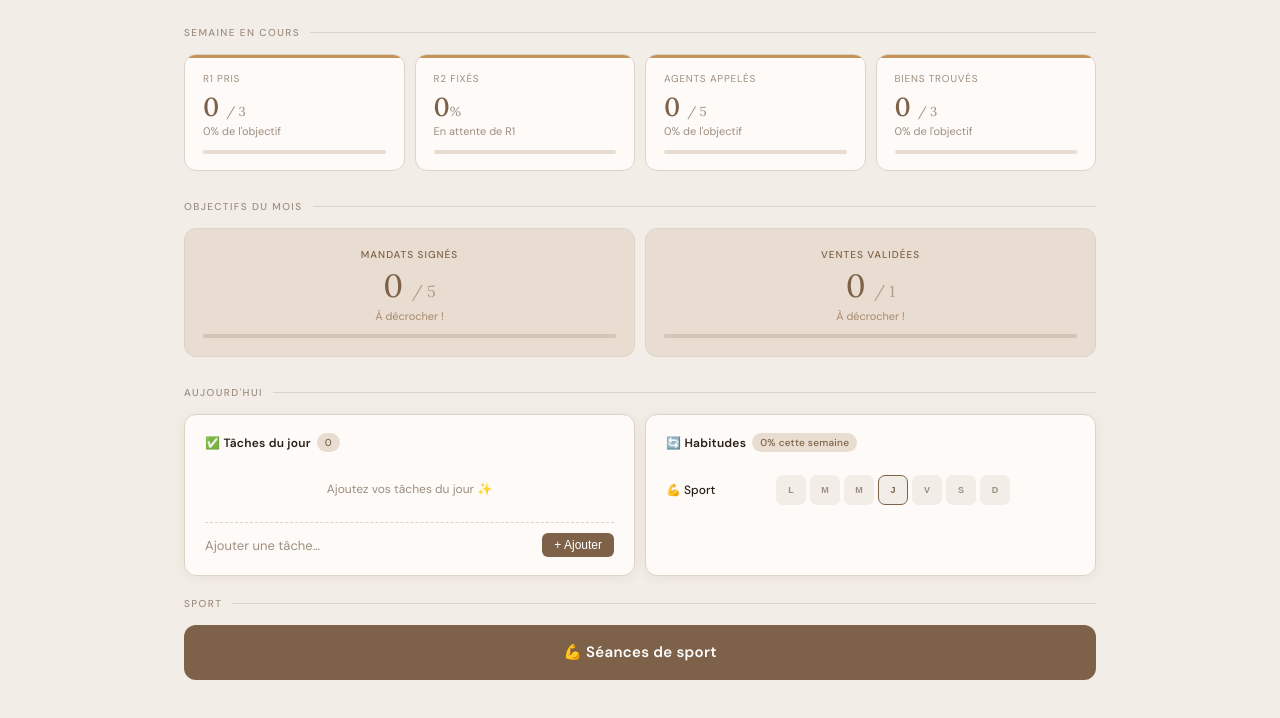
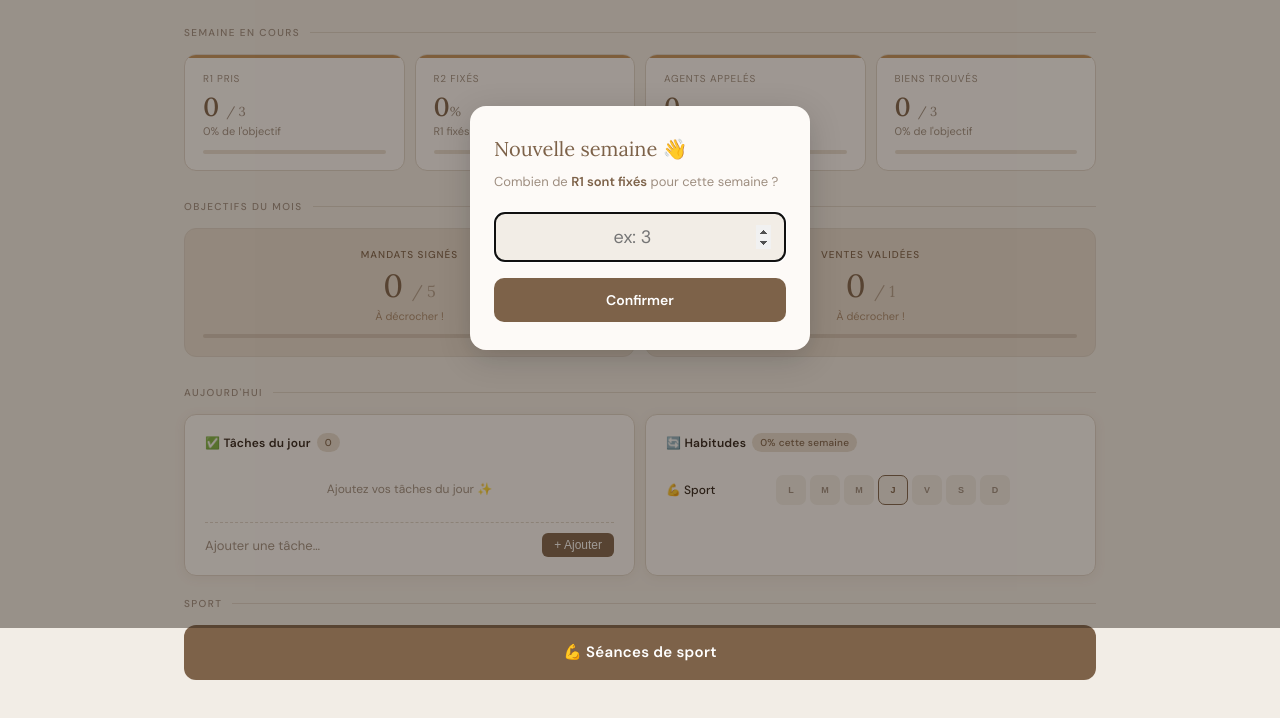
Before and after one commit to Charles-creationpages/dashboardPurple, a plain HTML site: page index.html in a window 1280 px wide. Shown: the part 172-890 px from the top of the page. Drawn offline with nearby package versions, Linux system fonts and the light colour scheme.

Commit message:
Add files via upload

```diff
--- a/index.html
+++ b/index.html
@@ -302,6 +302,21 @@ body {
   </div>
 </nav>
 
+<!-- POPUP R1 SEMAINE -->
+<div id="r1PopupOverlay" style="display:none;position:fixed;inset:0;background:rgba(44,32,24,0.45);z-index:1000;align-items:center;justify-content:center;">
+  <div style="background:var(--white);border-radius:16px;padding:28px 24px;max-width:340px;width:90%;box-shadow:0 8px 32px rgba(0,0,0,0.18);">
+    <div style="font-family:'Lora',serif;font-size:20px;color:var(--brown);margin-bottom:8px;">Nouvelle semaine 👋</div>
+    <div style="font-size:13px;color:var(--muted);margin-bottom:20px;line-height:1.5;">Combien de <strong style="color:var(--brown)">R1 sont fixés</strong> pour cette semaine ?</div>
+    <input id="r1PopupInput" type="number" min="0" placeholder="ex: 3"
+      style="width:100%;border:1.5px solid var(--border);border-radius:10px;padding:12px 14px;font-family:'DM Sans',sans-serif;font-size:18px;text-align:center;background:var(--bg);color:var(--text);margin-bottom:16px;"
+      onkeydown="if(event.key==='Enter')confirmR1Popup()">
+    <button onclick="confirmR1Popup()"
+      style="width:100%;padding:13px;background:var(--brown);color:white;border:none;border-radius:10px;font-family:'DM Sans',sans-serif;font-size:14px;font-weight:600;cursor:pointer;">
+      Confirmer
+    </button>
+  </div>
+</div>
+
 <!-- DASHBOARD -->
 <div id="view-dashboard" class="view active">
   <div class="dash-header">
@@ -562,9 +577,45 @@ function pct(cur, tar) { if (!tar || tar === 0) return 0; return Math.round(cur
 function colorClass(p) { return p >= 100 ? 'green' : p < 50 ? 'warn' : ''; }
 function barWidth(p) { return Math.min(100, p); }
 
-// R2 target = nombre de R1 pris (objectif : transformer 100% des R1)
-function getR2Target() { return state.weekly.r1.current || state.weekly.r1.target; }
+// R2 target = R1 fixés déclarés en début de semaine
+function getR2Target() { return state.weeklyR1Fixes || 0; }
 function getEffectiveTarget(k, o) { return (k === 'r2' && o.dynamicTarget) ? getR2Target() : o.target; }
+
+// ── POPUP R1 FIXÉS ───────────────────────────────────
+function checkR1Popup() {
+  const now = new Date();
+  const wk = getWeekKey(now);
+  const isMonday = now.getDay() === 1;
+  // Afficher si : lundi OU pas encore répondu cette semaine
+  if ((isMonday || !state.r1PopupWeek) && state.r1PopupWeek !== wk) {
+    const overlay = document.getElementById('r1PopupOverlay');
+    if (overlay) {
+      overlay.style.display = 'flex';
+      setTimeout(() => document.getElementById('r1PopupInput')?.focus(), 100);
+    }
+  }
+}
+
+function confirmR1Popup() {
+  const input = document.getElementById('r1PopupInput');
+  const val = parseInt(input?.value) || 0;
+  const wk = getWeekKey(new Date());
+
+  // Sauvegarder le nombre de R1 fixés pour cette semaine
+  state.weeklyR1Fixes = val;
+  state.r1PopupWeek = wk;
+
+  // Stocker dans l'historique R1 fixés pour suivi long terme
+  state.r1FixesHistory = state.r1FixesHistory || [];
+  const existing = state.r1FixesHistory.findIndex(e => e.week === wk);
+  if (existing >= 0) state.r1FixesHistory[existing].r1Fixes = val;
+  else state.r1FixesHistory.unshift({ week: wk, r1Fixes: val, date: new Date().toLocaleDateString('fr-FR') });
+
+  save();
+  document.getElementById('r1PopupOverlay').style.display = 'none';
+  renderAll();
+}
+// ── END POPUP ────────────────────────────────────────
 
 function renderDashKPIs() {
   const g = document.getElementById('dashKpiGrid');
@@ -575,12 +626,14 @@ function renderDashKPIs() {
     const c = colorClass(p);
 
     if (k === 'r2' && o.dynamicTarget) {
-      const r1count = state.weekly.r1.current;
+      const r1Fixes = state.weeklyR1Fixes || 0;
+      const p = pct(o.current, r1Fixes);
+      const c = colorClass(p);
       return `<div class="kpi-card">
         <div class="kpi-accent ${c}"></div>
         <div class="kpi-label">${o.label}</div>
         <div class="kpi-value">${p}<span>%</span></div>
-        <div class="kpi-sub">${r1count === 0 ? 'En attente de R1' : `${p}% de transformation`}</div>
+        <div class="kpi-sub">${r1Fixes === 0 ? 'R1 fixés non renseignés' : `${o.current} R2 sur ${r1Fixes} R1 fixés`}</div>
         <div class="progress-bar"><div class="progress-fill ${c}" style="width:${barWidth(p)}%"></div></div>
       </div>`;
     }
@@ -1760,6 +1813,7 @@ function migrate() {
 migrate();
 // INIT
 checkReset();
+checkR1Popup();
 renderAll();
 </script>
 </body>
```
